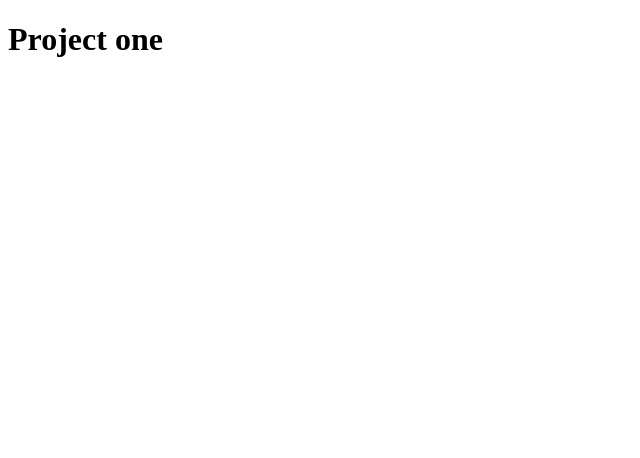
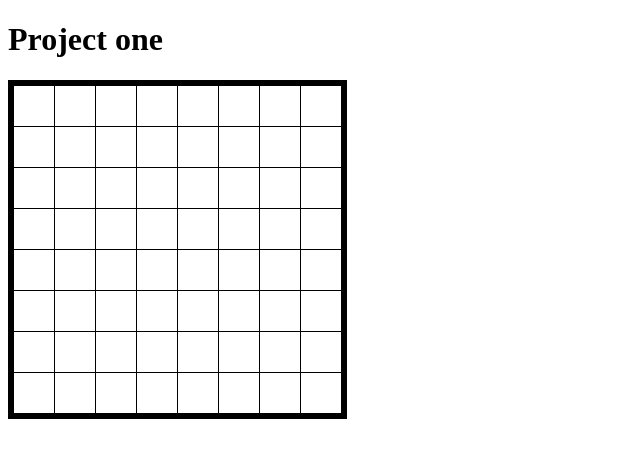
Before and after one commit to RCHS-Programming/unit4-ch1-pixelart-snakesarecool, a plain HTML site: page resources/index.html in a window 1280 px wide. Shown: the whole page, without its empty margins (0-640 px from the left). Drawn offline with Linux system fonts and the light colour scheme.

Commit message:
add table

```diff
--- a/resources/index.html
+++ b/resources/index.html
@@ -7,5 +7,86 @@
 </head>
 <body>
 	<h1> Project one <h1>
+	<div id="art">
+		<div class="row">
+			<div class="pixel" onclick="setPixelColour(this)"></div>
+			<div class="pixel" onclick="setPixelColour(this)"></div>
+			<div class="pixel" onclick="setPixelColour(this)"></div>
+			<div class="pixel" onclick="setPixelColour(this)"></div>
+			<div class="pixel" onclick="setPixelColour(this)"></div>
+			<div class="pixel" onclick="setPixelColour(this)"></div>
+			<div class="pixel" onclick="setPixelColour(this)"></div>
+			<div class="pixel" onclick="setPixelColour(this)"></div>
+		</div>
+		<div class="row">
+			<div class="pixel" onclick="setPixelColour(this)"></div>
+			<div class="pixel" onclick="setPixelColour(this)"></div>
+			<div class="pixel" onclick="setPixelColour(this)"></div>
+			<div class="pixel" onclick="setPixelColour(this)"></div>
+			<div class="pixel" onclick="setPixelColour(this)"></div>
+			<div class="pixel" onclick="setPixelColour(this)"></div>
+			<div class="pixel" onclick="setPixelColour(this)"></div>
+			<div class="pixel" onclick="setPixelColour(this)"></div>
+		</div>
+		<div class="row">
+			<div class="pixel" onclick="setPixelColour(this)"></div>
+			<div class="pixel" onclick="setPixelColour(this)"></div>
+			<div class="pixel" onclick="setPixelColour(this)"></div>
+			<div class="pixel" onclick="setPixelColour(this)"></div>
+			<div class="pixel" onclick="setPixelColour(this)"></div>
+			<div class="pixel" onclick="setPixelColour(this)"></div>
+			<div class="pixel" onclick="setPixelColour(this)"></div>
+			<div class="pixel" onclick="setPixelColour(this)"></div>
+		</div>
+		<div class="row">
+			<div class="pixel" onclick="setPixelColour(this)"></div>
+			<div class="pixel" onclick="setPixelColour(this)"></div>
+			<div class="pixel" onclick="setPixelColour(this)"></div>
+			<div class="pixel" onclick="setPixelColour(this)"></div>
+			<div class="pixel" onclick="setPixelColour(this)"></div>
+			<div class="pixel" onclick="setPixelColour(this)"></div>
+			<div class="pixel" onclick="setPixelColour(this)"></div>
+			<div class="pixel" onclick="setPixelColour(this)"></div>
+		</div>
+		<div class="row">
+			<div class="pixel" onclick="setPixelColour(this)"></div>
+			<div class="pixel" onclick="setPixelColour(this)"></div>
+			<div class="pixel" onclick="setPixelColour(this)"></div>
+			<div class="pixel" onclick="setPixelColour(this)"></div>
+			<div class="pixel" onclick="setPixelColour(this)"></div>
+			<div class="pixel" onclick="setPixelColour(this)"></div>
+			<div class="pixel" onclick="setPixelColour(this)"></div>
+			<div class="pixel" onclick="setPixelColour(this)"></div>
+		</div>
+		<div class="row">
+			<div class="pixel" onclick="setPixelColour(this)"></div>
+			<div class="pixel" onclick="setPixelColour(this)"></div>
+			<div class="pixel" onclick="setPixelColour(this)"></div>
+			<div class="pixel" onclick="setPixelColour(this)"></div>
+			<div class="pixel" onclick="setPixelColour(this)"></div>
+			<div class="pixel" onclick="setPixelColour(this)"></div>
+			<div class="pixel" onclick="setPixelColour(this)"></div>
+			<div class="pixel" onclick="setPixelColour(this)"></div>
+		</div>
+		<div class="row">
+			<div class="pixel" onclick="setPixelColour(this)"></div>
+			<div class="pixel" onclick="setPixelColour(this)"></div>
+			<div class="pixel" onclick="setPixelColour(this)"></div>
+			<div class="pixel" onclick="setPixelColour(this)"></div>
+			<div class="pixel" onclick="setPixelColour(this)"></div>
+			<div class="pixel" onclick="setPixelColour(this)"></div>
+			<div class="pixel" onclick="setPixelColour(this)"></div>
+			<div class="pixel" onclick="setPixelColour(this)"></div>
+		</div>
+		<div class="row">
+			<div class="pixel" onclick="setPixelColour(this)"></div>
+			<div class="pixel" onclick="setPixelColour(this)"></div>
+			<div class="pixel" onclick="setPixelColour(this)"></div>
+			<div class="pixel" onclick="setPixelColour(this)"></div>
+			<div class="pixel" onclick="setPixelColour(this)"></div>				<div class="pixel" onclick="setPixelColour(this)"></div>
+			<div class="pixel" onclick="setPixelColour(this)"></div>
+			<div class="pixel" onclick="setPixelColour(this)"></div>
+		</div>
+	</div>
 </body>
 </html>
--- a/resources/script.js
+++ b/resources/script.js
@@ -0,0 +1,4 @@
+function setPixelColour(pixel)
+{
+    pixel.style.backgroundColor = 'black';
+}
--- a/resources/style.css
+++ b/resources/style.css
@@ -0,0 +1,15 @@
+#art {
+    display: table;
+    border-spacing: 1px;
+    background-color: black;
+    border: 5px solid black;
+}
+.row {
+    display: table-row;
+}
+.pixel {
+    display: table-cell;
+    background-color: white;
+    width: 40px;
+    height: 40px;
+}
```
